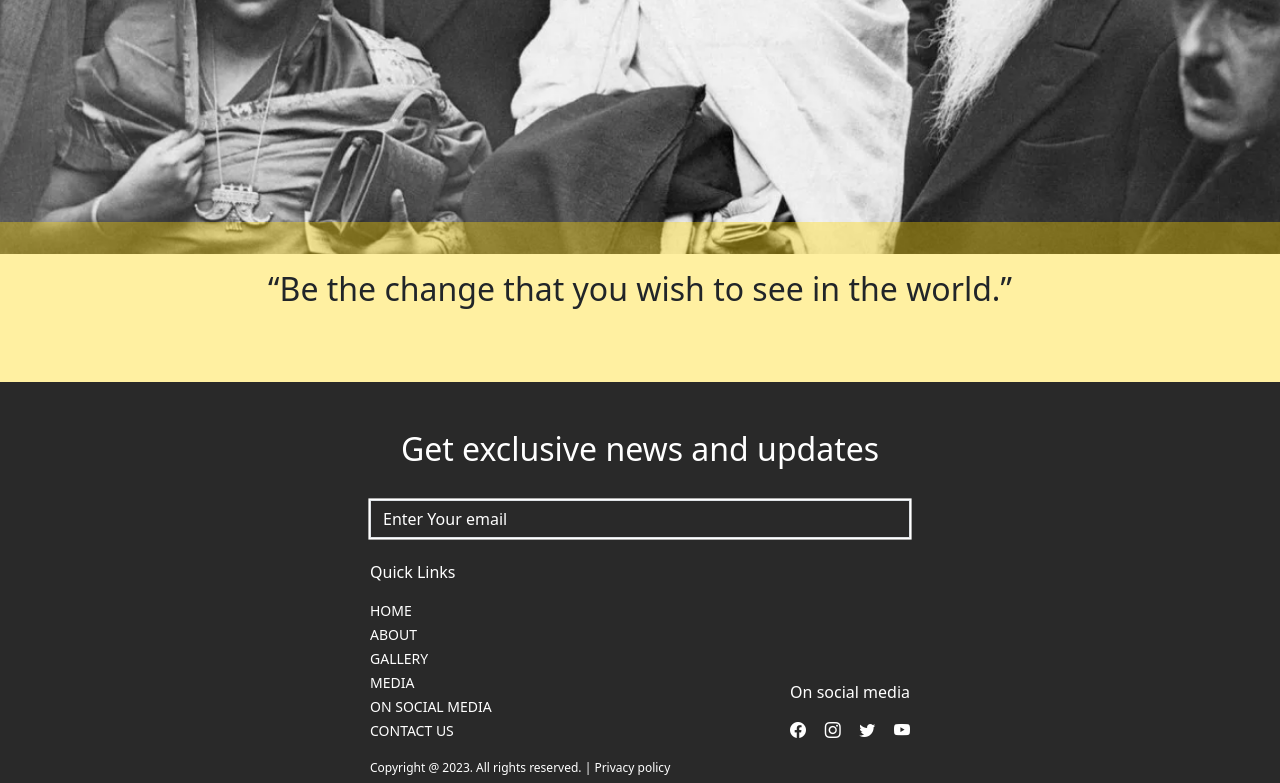
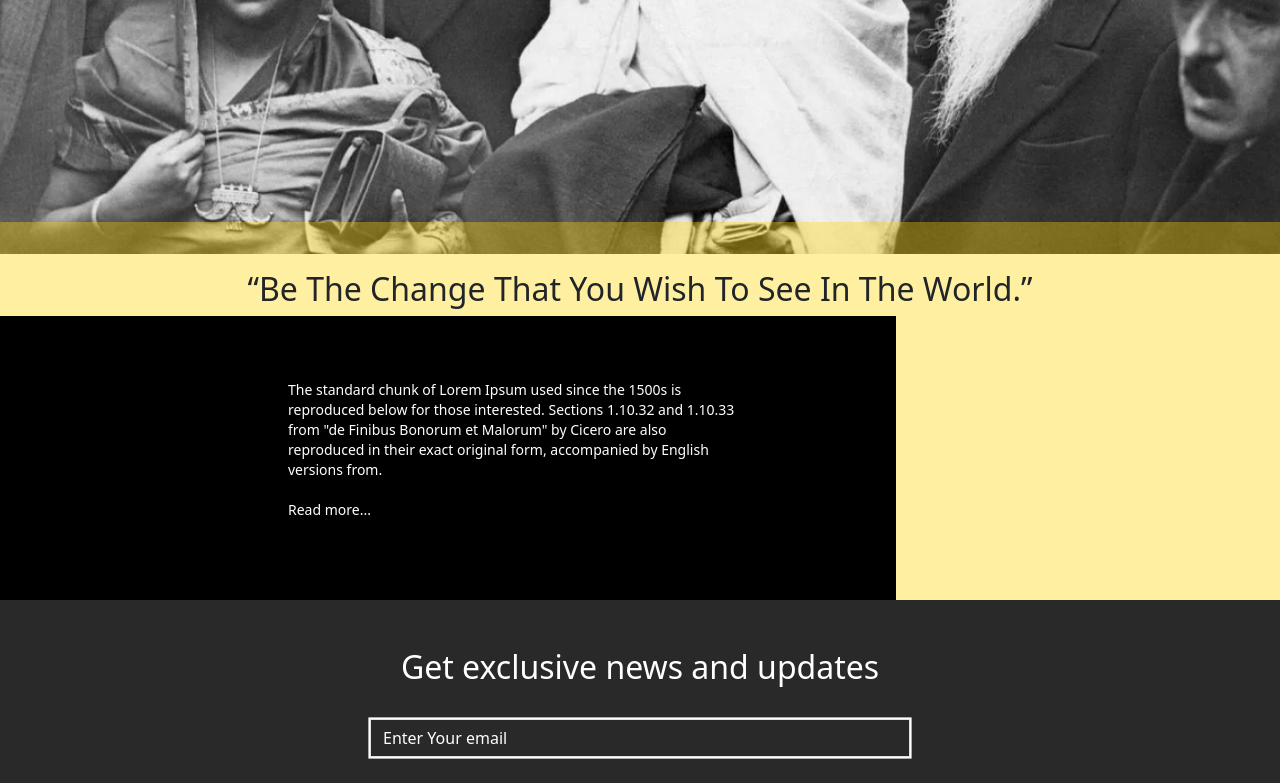
Before and after one commit to lalitjakhar/gandhi-blog, a React (Create React App) app: page /gallery in a window 1280 px wide. Shown: the part 386-1169 px from the top of the page. Built offline with nearby package versions, Linux system fonts and the light colour scheme.

Commit message:
initial commit

```diff
--- a/src/components/Gallery/Gallery.css
+++ b/src/components/Gallery/Gallery.css
@@ -1,10 +1,26 @@
-.gallery_content_body{
+.nav_gallery_content_body{
     background-color: #FFD6005E;
-    height: 10rem;
     margin-top: -2rem;
 }
-.gallery_content_heading{
+.nav_gallery_content_heading{
     display: flex;
     justify-content: center;
     padding-top: 3rem;
 }
+.nav_gallery_content_para{
+    width: 70%;
+    padding: 4rem 10rem 4rem 18rem;
+    display: flex;
+    justify-content: flex-start;
+    background-color: #000000;
+}
+.nav_gallery_content_para p{
+    font-size: 14px;
+    color: #ffffff;
+    line-height: 20px;
+}
+@media (max-width: 992px) {
+    .nav_gallery_content_para{
+        padding: 0;
+    }
+}
--- a/src/components/Gallery/Gallery.jsx
+++ b/src/components/Gallery/Gallery.jsx
@@ -4,9 +4,13 @@ import './Gallery.css'
 const Gallery = () => {
     return (
         <>
-            <div className="container-fluid gallery_content_body">
-                <div className="gallery_content_heading">
-                    <h2>“Be the change that you wish to see in the world.”</h2>
+            <div className="nav_gallery_content_body">
+                <div className="nav_gallery_content_heading">
+                    <h2>“Be The Change That You Wish To See In The World.”</h2>
+                </div>
+                <div className="nav_gallery_content_para">
+                    <p>
+                        The standard chunk of Lorem Ipsum used since the 1500s is reproduced below for those interested. Sections 1.10.32 and 1.10.33 from "de Finibus Bonorum et Malorum" by Cicero are also reproduced in their exact original form, accompanied by English versions from. <br /> <br/>Read more...</p>
                 </div>
             </div>
         </>
```
